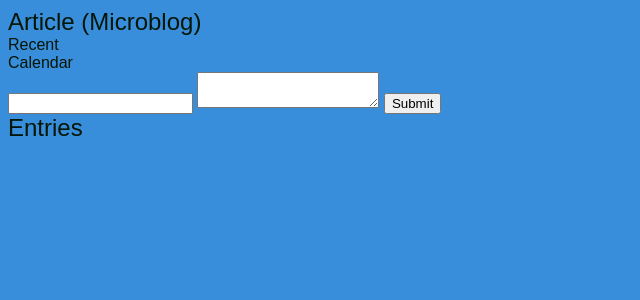
After one commit to parasharbhatt/pb_article_flask_app, a Flask app: page / in a window 1280 px wide. The commit adds this page. Shown: the top 300 px of the page, without its empty margins (0-640 px from the left). Run offline with Flask 2, Linux system fonts and the light colour scheme.

Commit message:
UI being developed

```diff
--- a/app.py
+++ b/app.py
@@ -1,13 +1,27 @@
-
+import datetime as dt
 
 from flask import Flask, render_template, request
 
+x=dt.datetime.now()
+sdt=x.strftime("%d-%b-%Y %H:%M:%S")
+#print(f"hello world today is : {sdt}")
+
 app = Flask(__name__)
+entries=[]
 
+@app.route("/", methods=["GET","POST"])
 @app.route("/home", methods=["GET","POST"])
 def home():
-    return render_template("home.html")
+    #print("calling Home route")
+    if request.method == "POST":
+        content_dict={}
+        for key, val in request.form.items():
+            if key == "title":
+                content_dict[key] = val
+            elif key == "content":
+                content_dict[key] = val
+                #request.form.get(key)
+        entries.append(content_dict)
 
-
-
-#print("hello world")
+        #print(entries)
+    return render_template("home.html" , entries=entries)
--- /dev/null
+++ b/static/css/style.css
@@ -0,0 +1,10 @@
+.mybody{
+    background-color: rgb(56, 142, 218);
+    color:#041608;
+    font-family: Arial, Helvetica, sans-serif;
+}
+
+.apptitle{
+    font-size: 24px;
+
+}
--- a/templates/index.html
+++ b/templates/base.html
@@ -7,16 +7,15 @@
         <title>PB_Articles_App</title>
         <meta name="description" content="">
         <meta name="viewport" content="width=device-width, initial-scale=1">
-        <link rel="stylesheet" href="">
+        <link rel="stylesheet" href="/static/css/style.css">
     </head>
-    <body>
-        <header>
-            <h1>Home Page</h1>
-        </header>
+    <body class="mybody">
+
+        {% block contents %}
+
+        {% endblock contents%}
 
         <script src="" async defer></script>
     </body>
-    <footer>
 
-    </footer>
 </html>
--- /dev/null
+++ b/templates/home.html
@@ -0,0 +1,32 @@
+
+{% extends 'base.html' %}
+{% block contents %}
+<div>
+    <div class="apptitle">Article (Microblog)</div>
+    <div class="menu">
+        <Div class="menuItem">Recent</Div>
+        <Div class="menuItem">Calendar</Div>
+    </div>
+    <div>
+        <form  method="POST">
+            <input type="text" name="title" />
+            <textarea name="content">
+
+            </textarea>
+            <input type="submit" />
+        </form>
+
+        <div>
+            <div class="apptitle">Entries</div>
+            <div class="entries">
+                {% for entry in entries%}
+                    <p>{{ entry['title'] }}</p>
+                    <p>{{ entry['content'] }}</p>
+                {% endfor %}
+            </div>
+        </div>
+    </div>
+
+</div>
+
+{% endblock contents%}
```
Also changed, not shown: static/app.py (deleted, +0 -13 lines), static/assets/pb.ico (added).
